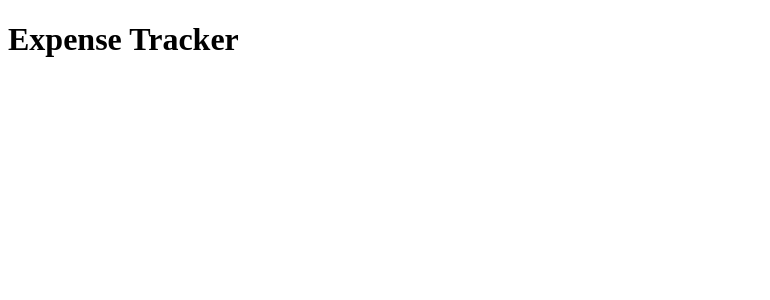
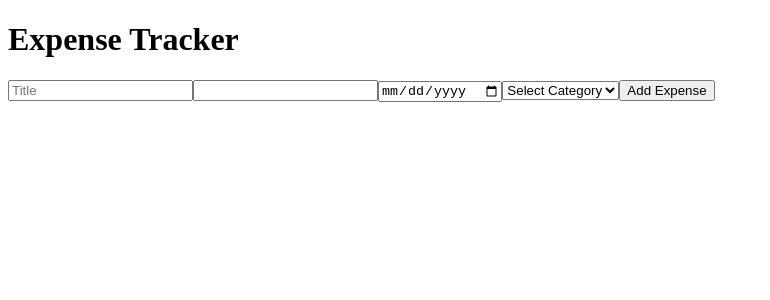
Before and after one commit to lilskyex0x/Expense_Tracker, a React (Vite) app: page / in a window 1280 px wide. Shown: the top 300 px of the page, without its empty margins (0-770 px from the left). Built offline with nearby package versions, Linux system fonts and the light colour scheme.

Commit message:
Added form component to the app

```diff
--- a/src/App.jsx
+++ b/src/App.jsx
@@ -1,8 +1,11 @@
+import ExpenseForm from "./components/ExpenseForm"
+
 function App() {
 
   return (
     <>
       <h1>Expense Tracker</h1>
+      <ExpenseForm />
     </>
   )
 }
```
